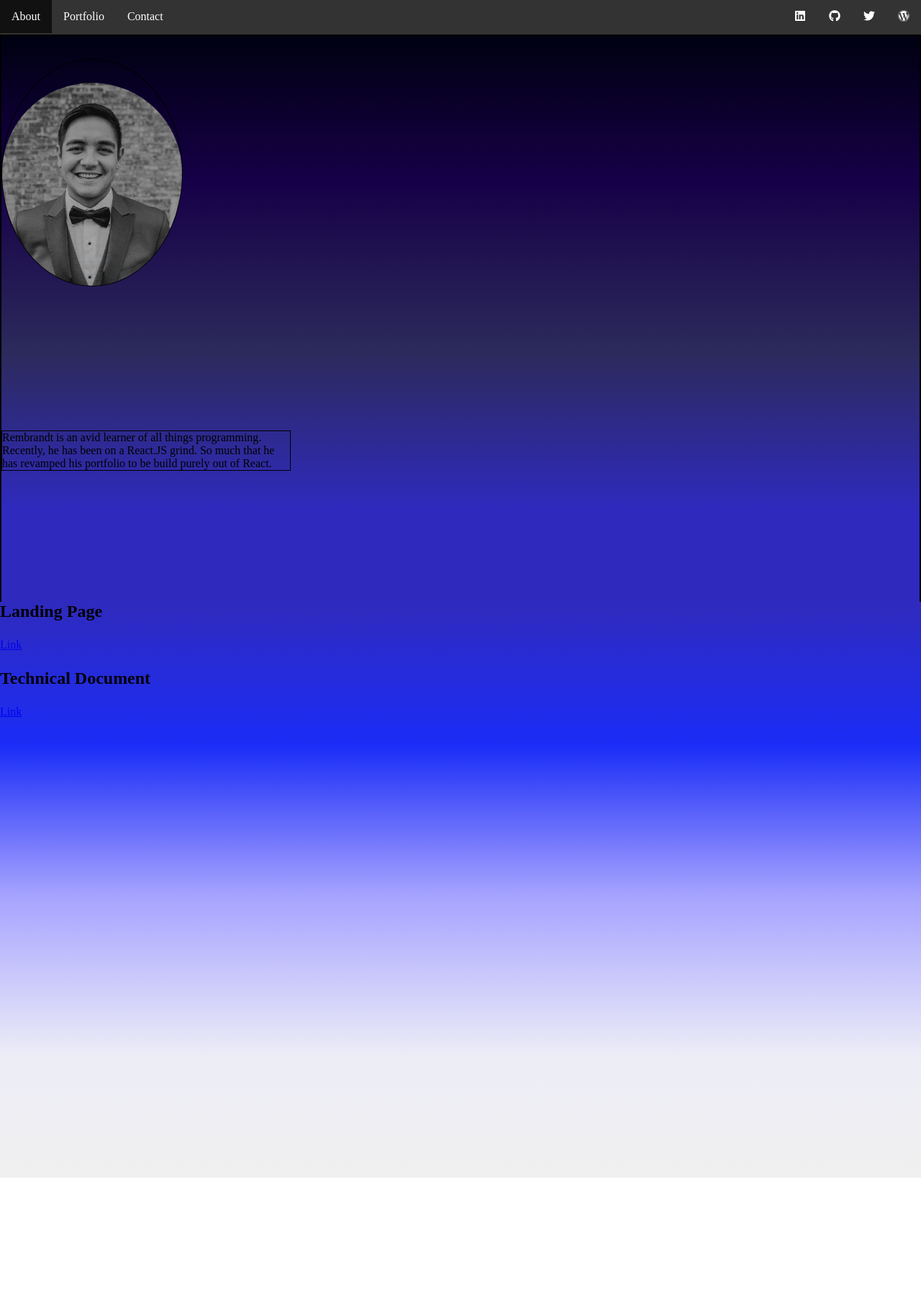
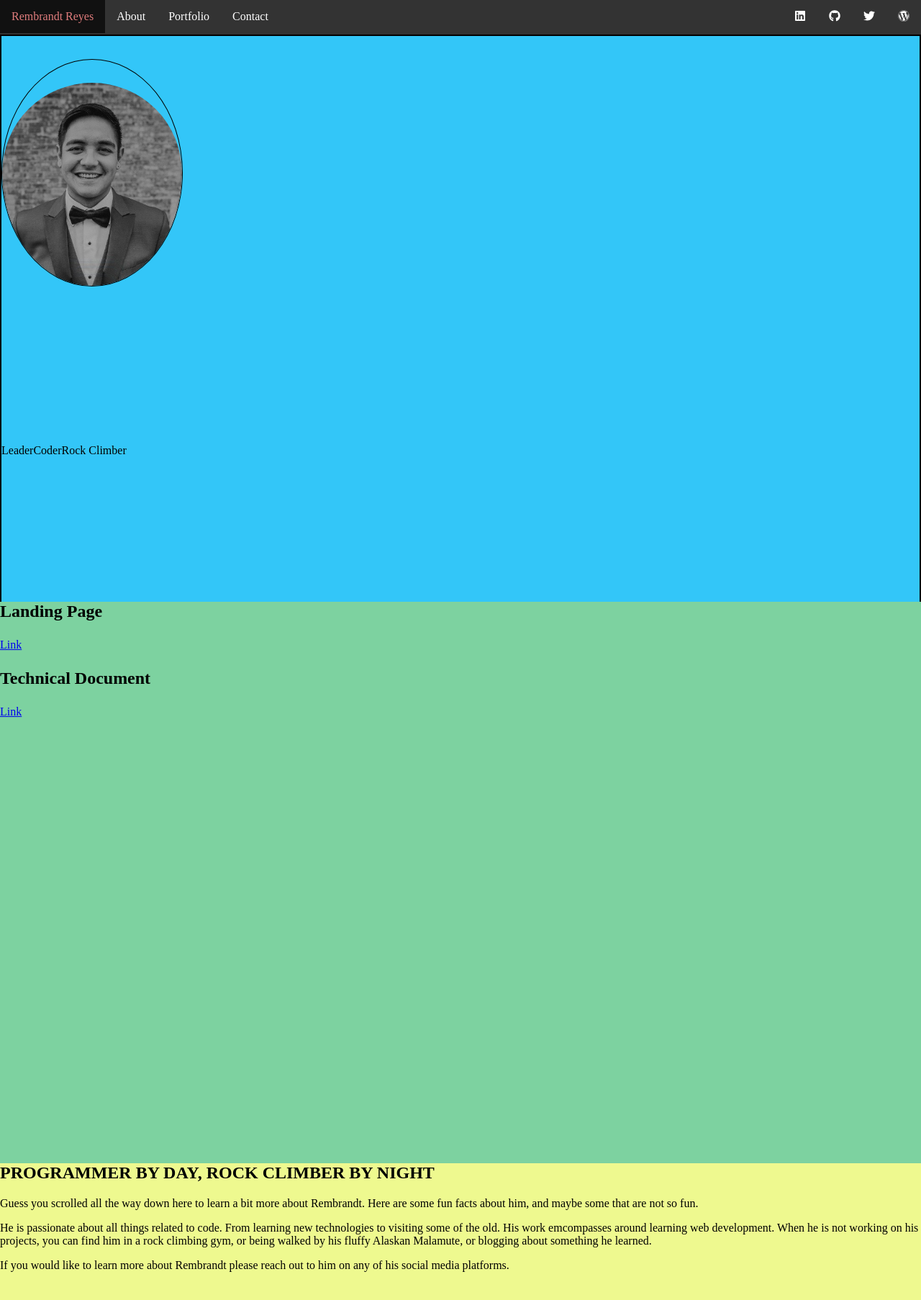
Before and after one commit to rembrandtreyes/React-Portfolio, a React app: page / in a window 1280 px wide. Shown: the top 1806 px of the page at 72% size. Before the commit the page ends 1636 px from the top, so only its background shows below. Built offline with nearby package versions, Linux system fonts and the light colour scheme.

Commit message:
Added about me section to portfolio
Added css style to the web page.

```diff
--- a/package.json
+++ b/package.json
@@ -34,6 +34,7 @@
     "webpack-md5-hash": "^0.0.6"
   },
   "dependencies": {
+    "compass": "^0.1.1",
     "react": "^16.4.2",
     "react-dom": "^16.4.2",
     "react-icons": "^3.0.5",
--- a/src/App.js
+++ b/src/App.js
@@ -2,11 +2,13 @@ import React from 'react'
 import { Header } from './containers/Header'
 import { ProfileContainer } from './containers/ProfileContainer'
 import Portfolio  from './containers/Portfolio'
+import { About } from './containers/About'
 
 export const App = () => (
   <div>
     <Header />
     <ProfileContainer />
     <Portfolio />
+    <About />
   </div>
 )
--- /dev/null
+++ b/src/components/AboutMe.js
@@ -0,0 +1,21 @@
+import React from 'react'
+
+export const AboutMe = () => (
+  <div id="about-me" className="about-me">
+    <h2>PROGRAMMER BY DAY, ROCK CLIMBER BY NIGHT</h2>
+    <p>
+      Guess you scrolled all the way down here to learn a bit more about Rembrandt.
+      Here are some fun facts about him, and maybe some that are not so fun.
+    </p>
+    <p>
+      He is passionate about all things related to code. From learning new technologies
+      to visiting some of the old. His work emcompasses around learning web development.
+      When he is not working on his projects, you can find him in a rock climbing gym,
+      or being walked by his fluffy Alaskan Malamute, or blogging about something he learned.
+    </p>
+    <p>
+      If you would like to learn more about Rembrandt please reach out to him on any of his
+      social media platforms.
+    </p>
+  </div>
+)
--- a/src/components/header/HeaderNav.js
+++ b/src/components/header/HeaderNav.js
@@ -3,6 +3,7 @@ import React from 'react'
 export const HeaderNav = () => (
   <div className="header-nav">
     <ul>
+      <li><a className="name" href="#home">Rembrandt Reyes</a></li>
       <li><a href="#about">About</a></li>
       <li><a href="#portfolio">Portfolio</a></li>
       <li><a href="#contact">Contact</a></li>
--- a/src/components/profile/Profile.js
+++ b/src/components/profile/Profile.js
@@ -2,14 +2,13 @@ import React from 'react'
 
 export const Profile = () => (
   <div className="profile-container">
-    <div className="
-      1 ">
+    <div id="about" className="profile">
       <img className="profile-pic" src={require('../../../src/images/self-portrait.png')} alt="Rembrandt's self-portrait" />
     </div>
     <div>
-      <p className="bio">Rembrandt is an avid learner of all things programming. Recently, he has
-      been on a React.JS grind. So much that he has revamped his portfolio to
-      be build purely out of React.</p>
+      <span className="leader">Leader</span>
+      <span className="coder">Coder</span>
+      <span className="rock-climber">Rock Climber</span>
     </div>
   </div>
 )
--- /dev/null
+++ b/src/containers/About.js
@@ -0,0 +1,8 @@
+import React from 'react'
+import { AboutMe } from './../components/AboutMe'
+
+export const About = () => (
+  <div>
+    <AboutMe />
+  </div>
+)
--- a/src/containers/Portfolio.js
+++ b/src/containers/Portfolio.js
@@ -6,6 +6,7 @@ class Portfolio extends Component {
   render() {
     return (
       <div className="portfolio-container">
+        <div id="star"></div>
         <PortfolioSquare />
       </div>
     )
--- a/src/index.html
+++ b/src/index.html
@@ -2,9 +2,18 @@
 <html lang="en">
   <head>
     <link rel="stylesheet" href="<%=htmlWebpackPlugin.files.chunks.main.css %>">
+    <script src="https://unpkg.com/scrollreveal@4"></script>
+  	<script>
+  		ScrollReveal({ duration: 1000 })
+  	</script>
   </head>
   <body>
     <div id="container"></div>
     <script src="<%= htmlWebpackPlugin.files.chunks.main.entry %>"></script>
+    <script>
+  		ScrollReveal().reveal('.leader', { delay: 500 })
+  		ScrollReveal().reveal('.coder', { delay: 1000 })
+  		ScrollReveal().reveal('.rock-climber', { delay: 1500 })
+	</script>
   </body>
 </html>
--- a/src/stylesheets/index.scss
+++ b/src/stylesheets/index.scss
@@ -36,6 +36,10 @@ body {
       text-align: center;
       padding: 14px 16px;
       text-decoration: none;
+  }
+
+  li a.name {
+    color: #E07D7D;
   }
 
   li a:hover {
@@ -78,14 +82,13 @@ body {
   height: 100vh;
   border: 2px solid black;
 
-  background: rgba(0,1,17,1);
-  background: -moz-linear-gradient(top, rgba(0,1,17,1) 0%, rgba(22,0,71,1) 25%, rgba(44,42,92,1) 55%, rgba(47,42,189,1) 82%, rgba(47,42,189,1) 100%);
-  background: -webkit-gradient(left top, left bottom, color-stop(0%, rgba(0,1,17,1)), color-stop(25%, rgba(22,0,71,1)), color-stop(55%, rgba(44,42,92,1)), color-stop(82%, rgba(47,42,189,1)), color-stop(100%, rgba(47,42,189,1)));
-  background: -webkit-linear-gradient(top, rgba(0,1,17,1) 0%, rgba(22,0,71,1) 25%, rgba(44,42,92,1) 55%, rgba(47,42,189,1) 82%, rgba(47,42,189,1) 100%);
-  background: -o-linear-gradient(top, rgba(0,1,17,1) 0%, rgba(22,0,71,1) 25%, rgba(44,42,92,1) 55%, rgba(47,42,189,1) 82%, rgba(47,42,189,1) 100%);
-  background: -ms-linear-gradient(top, rgba(0,1,17,1) 0%, rgba(22,0,71,1) 25%, rgba(44,42,92,1) 55%, rgba(47,42,189,1) 82%, rgba(47,42,189,1) 100%);
-  background: linear-gradient(to bottom, rgba(0,1,17,1) 0%, rgba(22,0,71,1) 25%, rgba(44,42,92,1) 55%, rgba(47,42,189,1) 82%, rgba(47,42,189,1) 100%);
-  filter: progid:DXImageTransform.Microsoft.gradient( startColorstr='#000111', endColorstr='#2f2abd', GradientType=0 );
+  background: #33C6F8;
+
+
+  h1.bio {
+    height: 10vh;
+    border: 1px solid black;
+  }
 
   .profile-pic {
     margin-top: 2em;
@@ -104,16 +107,7 @@ body {
 .portfolio-container {
   margin-top: -40px;
   height: 100vh;
-  background: rgba(47,42,189,1);
-  background: rgba(47,42,189,1);
-  background: -moz-linear-gradient(top, rgba(47,42,189,1) 0%, rgba(27,45,247,1) 25%, rgba(166,163,255,1) 51%, rgba(237,237,247,1) 79%, rgba(240,240,240,1) 100%);
-  background: -webkit-gradient(left top, left bottom, color-stop(0%, rgba(47,42,189,1)), color-stop(25%, rgba(27,45,247,1)), color-stop(51%, rgba(166,163,255,1)), color-stop(79%, rgba(237,237,247,1)), color-stop(100%, rgba(240,240,240,1)));
-  background: -webkit-linear-gradient(top, rgba(47,42,189,1) 0%, rgba(27,45,247,1) 25%, rgba(166,163,255,1) 51%, rgba(237,237,247,1) 79%, rgba(240,240,240,1) 100%);
-  background: -o-linear-gradient(top, rgba(47,42,189,1) 0%, rgba(27,45,247,1) 25%, rgba(166,163,255,1) 51%, rgba(237,237,247,1) 79%, rgba(240,240,240,1) 100%);
-  background: -ms-linear-gradient(top, rgba(47,42,189,1) 0%, rgba(27,45,247,1) 25%, rgba(166,163,255,1) 51%, rgba(237,237,247,1) 79%, rgba(240,240,240,1) 100%);
-  background: linear-gradient(to bottom, rgba(47,42,189,1) 0%, rgba(27,45,247,1) 25%, rgba(166,163,255,1) 51%, rgba(237,237,247,1) 79%, rgba(240,240,240,1) 100%);
-  filter: progid:DXImageTransform.Microsoft.gradient( startColorstr='#2f2abd', endColorstr='#f0f0f0', GradientType=0 );
-
+  background: #7DD2A0;
 }
 
 .portfolio-square {
@@ -122,3 +116,10 @@ body {
     font-weight: bold;
   }
 }
+
+.about-me {
+  margin-top: -40px;
+  height: 50vh;
+  background: #EEF98F;
+
+}
--- a/webpack.config.js
+++ b/webpack.config.js
@@ -2,7 +2,7 @@ const path = require('path')
 //const ExtractTextPlugin = require('extract-text-webpack-plugin')
 const HtmlWebpackPlugin = require('html-webpack-plugin')
 const WebpackMd5Hash = require('webpack-md5-hash')
-const MiniCssExtractPlugin = require("mini-css-extract-plugin")
+const MiniCssExtractPlugin = require('mini-css-extract-plugin')
 const CleanWebpackPlugin = require('clean-webpack-plugin')
 
 module.exports = {
@@ -24,9 +24,9 @@ module.exports = {
     rules: [
       {
         test: /\.js$/,
-        exclude: /node_modules/,
+        exclude: /node_modules|dev/,
         use: {
-          loader: "babel-loader"
+          loader: 'babel-loader'
         }
       },
       {
@@ -35,7 +35,7 @@ module.exports = {
       },
       {
         test: /\.(jpg|png)$/,
-        use: ["file-loader"]
+        use: ['file-loader']
       }
     ]
   },
```
Also changed, not shown: 1 other file (tests, documents, lock files or other folders).
